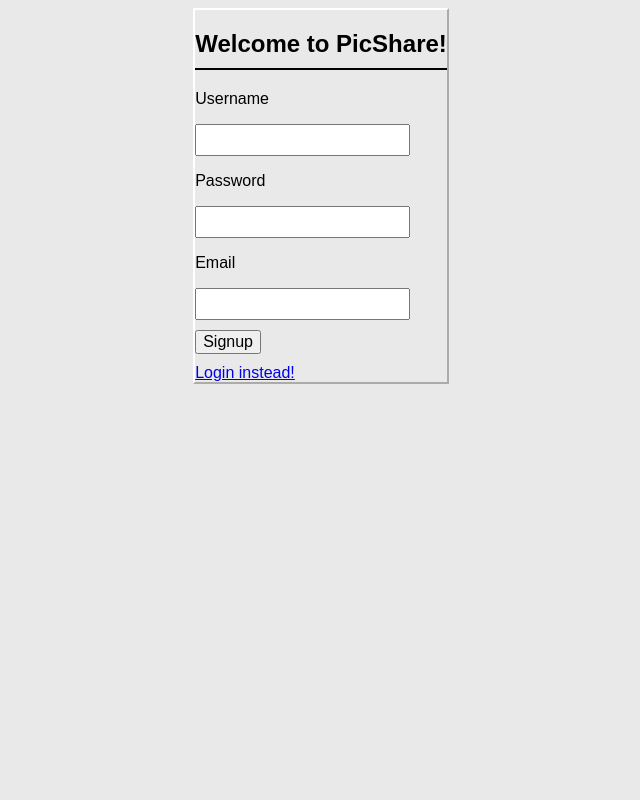
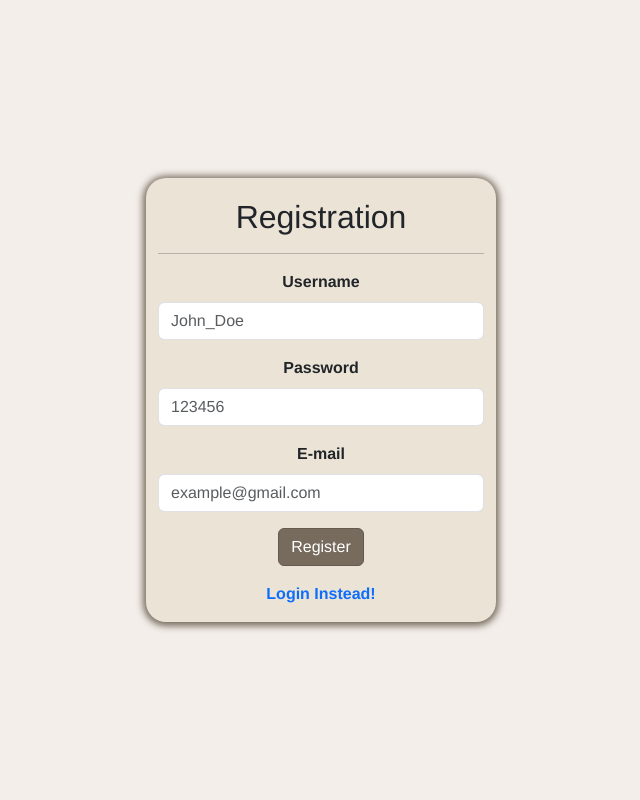
Before and after one commit to roof-boy/PicShare, a PHP site: page /registration/register.html in a window 1280 px wide. Shown: the whole page, without its empty margins (319-959 px from the left). Run offline with PHP 8.4, Linux system fonts and the light colour scheme.

Commit message:
replaced the old registration page with the new one

```diff
--- a/registration/register.css
+++ b/registration/register.css
@@ -1,42 +1,115 @@
-body {
-    background-color: rgb(233, 233, 233);
-    font-family: Arial, Helvetica, sans-serif;
+/* REGISTER STYLE */
+
+body, html {
+    height: 100%;
+    margin: 0;
+    padding: 0;
+    font-family: Helvetica, sans-serif;
+    background-color: #F3EEEA;
+    font-weight: bold;
 }
 
-.container {
-    border: 2px rgb(255, 255, 255);
-    border-style: outset;
-    margin: auto;
-    order: 1;
-}
-.mainflex {
+.mainDisplay {
     display: flex;
+    flex-direction: column;
     justify-content: center;
     align-items: center;
-}
-.forminput {
-    padding: 5px 2px 5px 2px;
-    font-size: medium;
+    height: 100%; /* Ensure the container takes up the full height of the viewport */
 }
 
-.subBtn {
-    font-size: medium;
-    margin-bottom: 10px;
-    margin-top: 10px;
+.regBox {
+    background-color: #EBE3D5;
+    text-align: center;
+    margin: 10px;
+    border-radius: 20px;
+    box-shadow: 0px 1px 7px 3px #776B5D;
+    padding-top: 20px;
 }
 
-.signupTitle {
-    border-bottom: 2px solid black;
-    padding-bottom: 10px;
+.otherOpt {
+    height: 100px;
+    background-color: #EBE3D5;
+    width: 100%;
+    text-align: center;
+    margin: 10px;
+    border-radius: 20px;
+    box-shadow: 0px 1px 7px 3px #776B5D;
+    padding: 20px;
 }
 
-.successDiv {
-    order: 2;
-    width: 20%;
-    height: 50px;
-    border: 2px outset rgb(255, 255, 255);
-    box-sizing: border-box;
-    margin: auto;
+.inputTitle {
+    user-select: none;
+    font-size:large;
+    border-radius: 5px;
+    width: 280px;
+}
+
+.hozLine {
+    border: 2px solid;
+    border-radius: 100px;
+    margin-top: -15px;
+    margin-bottom: -2px;
+}
+
+.input {
+    display: flex;
+    flex-direction: column;
+    justify-content: space-between;
+}
+
+.boxInput {
+    height: 25px;
+    border: 1px solid;
     text-align: center;
-    font-size: 1em;
+    border-radius: 5px;
+    font-size: medium;
+    flex-shrink: 1;
+    flex: 1;
 }
+
+.boxInput:focus {
+    background-color: #ececec;
+}
+
+.boxInput:hover {
+    background-color: #ececec;
+}
+
+.btnInput {
+    height: 40px;
+    border: 1px solid;
+    text-align: center;
+    border-radius: 5px;
+    font-size: medium;
+    margin-top: 20px;
+    margin-bottom: 20px;
+    background-color: #776B5D;
+    font-weight: bold;
+    color: white;
+    border-color: black;
+    flex: 1;
+}
+
+.btnInput:hover {
+    background-color: #5c5348;
+}
+.boxInput, p {
+    user-select: none;
+}
+
+/* Custom styles to limit the width and height of regBox and otherOpt */
+.custom-width {
+    max-width: 350px; /* Adjust this value as needed */
+}
+
+/* Custom styles for the register button */
+.custom-btn {
+    background-color: #776B5D; /* Custom background color */
+    border-color: #645a4e; /* Custom border color */
+    max-width: 150px;
+}
+
+.custom-btn:hover {
+    background-color: #4b433b; /* Custom hover background color */
+    border-color: #36312a; /* Custom hover border color */
+}
--- a/registration/register.html
+++ b/registration/register.html
@@ -1,13 +1,95 @@
 <!DOCTYPE html>
-
 <html lang="en">
 <head>
     <title>PicShare: Registration</title>
+    <meta charset="UTF-8">
+    <meta name="viewport" content="width=device-width, initial-scale=1">
+    <link rel="stylesheet" href="https://cdn.jsdelivr.net/npm/bootstrap@5.3.2/dist/css/bootstrap.min.css" integrity="sha384-T3c6CoIi6uLrA9TneNEoa7RxnatzjcDSCmG1MXxSR1GAsXEV/Dwwykc2MPK8M2HN" crossorigin="anonymous">
     <link rel="stylesheet" href="register.css">
-        <meta name="viewport" content="width=device-width, initial-scale=1.0">
 </head>
+<body class="mainDisplay">
+    <div class="container-lg regBox custom-width custom-height">
+        <div class="row justify-content-space-between align-items-center">
+            <div class="col-12 text-center">
+                <h2>Registration</h2>
+                <hr>
+            </div>
+            <div class="col-lg-12 col-md-6">
+                <form id="registrationForm" action="register.php" method="post" class="needs-validation" novalidate>
+                    <div class="mb-3">
+                        <label for="Username" class="form-label">Username</label>
+                        <input type="text" name="usr" id="Username" placeholder="John_Doe" class="form-control" required>
+                        <div class="invalid-feedback">Please enter a valid username.</div>
+                    </div>
+                    <div class="mb-3">
+                        <label for="Password" class="form-label">Password</label>
+                        <input type="password" name="psw" id="Password" placeholder="123456" class="form-control" minlength="8" maxlength="20" required>
+                        <div class="invalid-feedback" id="password-validation">Password must be between 8 and 20 characters.</div>
+                    </div>
+                    <div class="mb-3">
+                        <label for="E-mail" class="form-label">E-mail</label>
+                        <input type="email" name="eml" id="E-mail" placeholder="example@gmail.com" class="form-control" required>
+                        <div class="invalid-feedback">Please enter a valid email address.</div>
+                    </div>
+                    <div class="mb-3 text-center">
+                        <button type="submit" class="btn btn-primary custom-btn">Register</button>
+                    </div>
+                    <div class="mb-3">
+                        <a class="link-offset-1 link-offset-1-hover link-underline link-underline-opacity-0 link-underline-opacity-75-hover" href="#">
+                            Login Instead!
+                          </a>
+                    </div>
+                    <div class="alert alert-success" style="display: none;" id="SuccessDiv">
+                        Registration Successful!
+                    </div>
+                    <div class="alert alert-danger" style="display: none;" id="userFail">
+                        This username is already registered
+                    </div>
+                    <div class="alert alert-danger" style="display: none;" id="EmailFail">
+                        This e-mail is already registered
+                    </div>
+                </form>
+            </div>
+        </div>
+    </div>
+
+    <!-- Bootstrap JavaScript Bundle with Popper -->
+    <script src="https://stackpath.bootstrapcdn.com/bootstrap/5.3.2/js/bootstrap.bundle.min.js" integrity="sha384-C6RzsynM9kWDrMNeT87bh95OGNyZPhcTNXj1NW7RuBCsyN/o0jlpcV8Qyq46cDfL" crossorigin="anonymous"></script>
 
     <script>
+                // JavaScript to enable Bootstrap validation
+                (function () {
+            'use strict';
+
+            // Fetch all the forms we want to apply custom Bootstrap validation styles to
+            var forms = document.querySelectorAll('.needs-validation');
+
+            // Loop over them and prevent submission
+            Array.prototype.slice.call(forms)
+                .forEach(function (form) {
+                    form.addEventListener('submit', function (event) {
+                        if (!form.checkValidity()) {
+                            event.preventDefault();
+                            event.stopPropagation();
+                        }
+
+                        form.classList.add('was-validated');
+                    }, false);
+                });
+
+            // Custom password validation
+            var passwordInput = document.getElementById('Password');
+            var passwordValidationMessage = document.getElementById('password-validation');
+
+            passwordInput.addEventListener('input', function() {
+                if (passwordInput.validity.patternMismatch) {
+                    passwordValidationMessage.innerHTML = 'Password must be between 8 and 20 characters.';
+                } else {
+                    passwordValidationMessage.innerHTML = '';
+                }
+            });
+        })();
+
         // Function to get a parameter value from the URL query string
     function getParameterByName(name) {
         var urlParams = new URLSearchParams(window.location.search);
@@ -17,11 +99,19 @@
     // Function to show or hide the div based on the parameter value from the URL
     function toggleDivVisibility() {
         var paramValue = getParameterByName('registration'); // Replace 'paramName' with your parameter name
-        var myDiv = document.getElementById('SuccessDiv');
+        var successDiv = document.getElementById('SuccessDiv');
+        var failDivUser = document.getElementById('userFail');
+        var failDivEmail = document.getElementById('EmailFail');
         if (paramValue === 'true') {
-            myDiv.style.display = 'block'; // Show the div
+            successDiv.style.display = 'block'; // Show the div
+        } else if (paramValue === 'failedUser') {
+            failDivUser.style.display = 'block'; // Show the div
+        } else if (paramValue === 'failedEmail') {
+            failDivEmail.style.display = 'block'; // Show the div
         } else {
-            myDiv.style.display = 'none'; // Hide the div
+            successDiv.style.display = 'none'; // Hide the divs
+            failDivUser.style.display = 'none';
+            failDivEmail.style.display = 'none';
         }
     }
 
@@ -30,28 +120,5 @@
         toggleDivVisibility();
     };
     </script>
-
-    <body>
-        <div class="mainflex">
-            <div class="container">
-                <h2 class="signupTitle">Welcome to PicShare!</h2>
-                <form action="register.php" method="post">
-                    <p>Username</p>
-                    <input type="text" name="usr" id="Username" class="forminput">
-                    <p>Password</p>
-                    <input type="password" name="psw" id="Password" class="forminput">
-                    <p>Email</p>
-                    <input type="email" name="eml" id="Email" class="forminput">
-                    <br>
-                    <input type="submit" value="Signup" class="subBtn">
-                    <br>
-                    <a href="/instacopy/login/login.html" class="subBtn">Login instead!</a>
-                </form>
-            </div>
-            <br>
-            <div class="successDiv" id="SuccessDiv" style="display: none;">
-                <p>Registration Successful!</p>
-            </div>
-        </div>
 </body>
 </html>
```
Also changed, not shown: Registration2/register.css (deleted, +0 -115 lines), Registration2/register.html (deleted, +0 -124 lines), registration/register.php (renamed from Registration2/register.php). Lines whose indentation alone changed are shown as unchanged.
